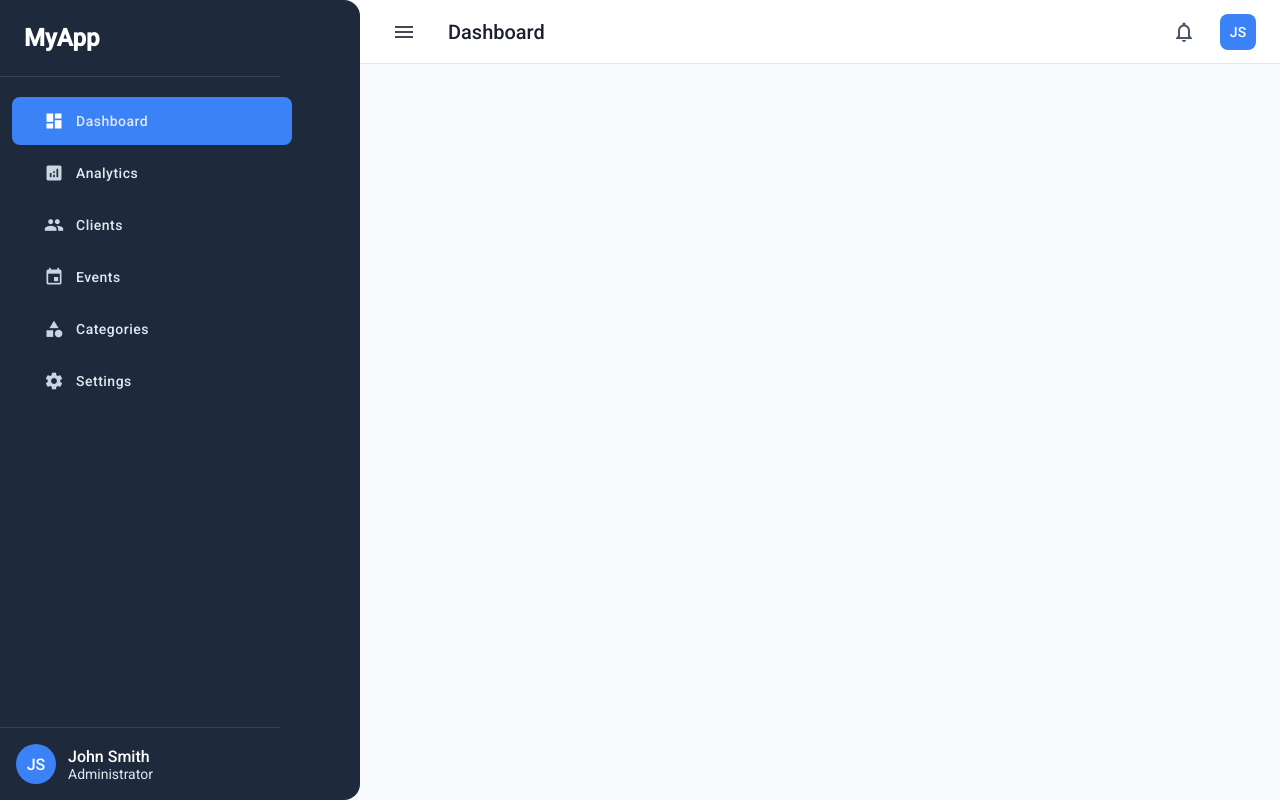
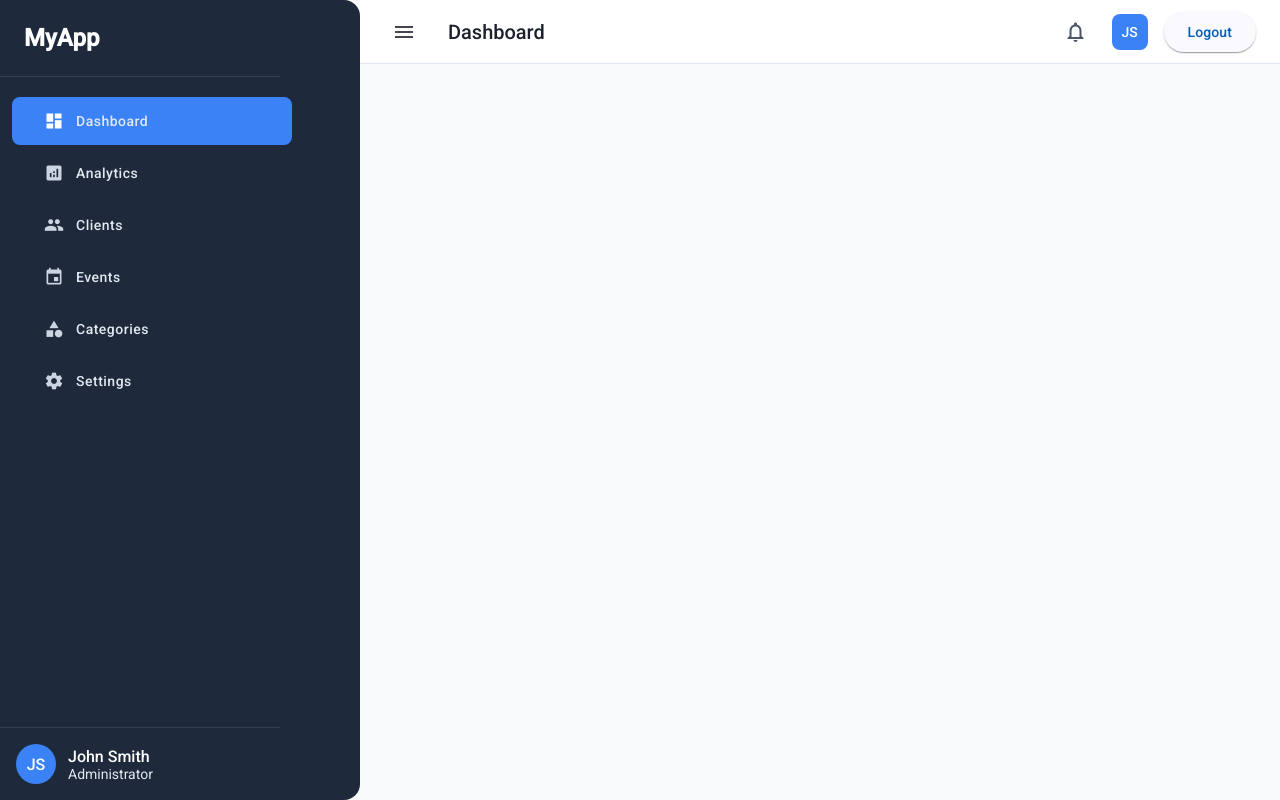
Before and after one commit to oussamasine07/hello-event, an Angular app in the folder frontend/: page /dashboard in a window 1280 px wide. Built offline with nearby package versions, Linux system fonts and the light colour scheme; sample sign-in values are in the browser's storage.

Commit message:
handle logout functionality on admin side

```diff
--- a/frontend/src/app/components/layouts/dashboard-layout/navbar/navbar.component.html
+++ b/frontend/src/app/components/layouts/dashboard-layout/navbar/navbar.component.html
@@ -15,5 +15,8 @@
         <span>JS</span>
       </div>
     </div>
+    <button mat-raised-button color="primary" routerLink="/regirser" routerLinkActive="active" class="signup-btn" (click)="onLogoutClick()">
+      Logout
+    </button>
   </div>
 </mat-toolbar>
--- a/frontend/src/app/components/layouts/dashboard-layout/navbar/navbar.component.ts
+++ b/frontend/src/app/components/layouts/dashboard-layout/navbar/navbar.component.ts
@@ -1,22 +1,34 @@
-import {Component, EventEmitter, Output} from '@angular/core';
+import {Component, EventEmitter, inject, Output} from '@angular/core';
 import {MatToolbarModule} from '@angular/material/toolbar';
 import {MatButtonModule} from '@angular/material/button';
 import {MatIconModule} from '@angular/material/icon';
+import {NgIf} from '@angular/common';
+import {Router, RouterLink, RouterLinkActive} from '@angular/router';
 
 @Component({
   selector: 'app-navbar',
   imports: [
     MatToolbarModule,
     MatButtonModule,
-    MatIconModule
+    MatIconModule,
+    NgIf,
+    RouterLink,
+    RouterLinkActive
   ],
   templateUrl: './navbar.component.html',
   styleUrl: './navbar.component.css'
 })
 export class NavbarComponent {
+  router: Router = inject(Router)
+
   @Output() menuToggle = new EventEmitter<void>();
 
   onMenuClick() {
     this.menuToggle.emit();
   }
+
+  onLogoutClick () {
+    localStorage.removeItem("token");
+    this.router.navigate(["/login"])
+  }
 }
```
